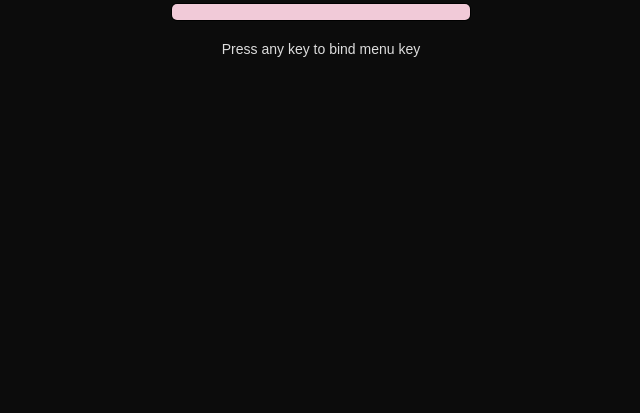
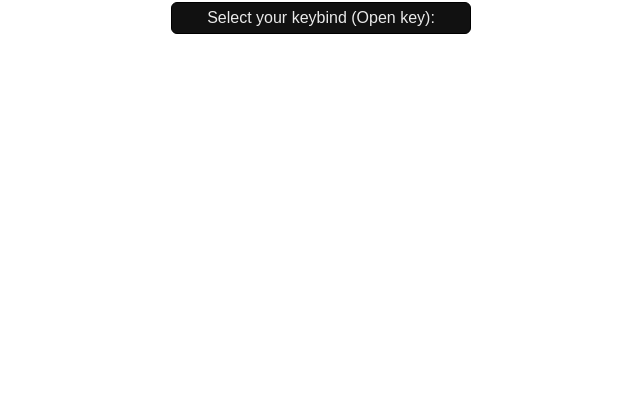
Before and after one commit to Penguin111102/penguin-ui, a plain HTML site: page index.html in a window 1280 px wide. Shown: the part 387-800 px from the top of the page, without its empty margins (319-959 px from the left). Drawn offline with Linux system fonts and the light colour scheme.

Commit message:
Update index.html

```diff
--- a/index.html
+++ b/index.html
@@ -12,11 +12,16 @@
   *{box-sizing:border-box}
   html,body{margin:0;height:100%;background:transparent;font-family:Arial,Helvetica,sans-serif;color:var(--txt)}
 
-  /* Loading */
-  .loading{position:fixed;inset:0;background:#0c0c0c;display:flex;flex-direction:column;justify-content:center;align-items:center;z-index:9999;transition:opacity .5s}
-  .bar{width:300px;height:18px;background:#222;border:1px solid #000;border-radius:6px;overflow:hidden;margin-top:10px}
-  .bar-fill{height:100%;width:0;background:var(--accent);transition:width .2s}
-  .press-key{margin-top:20px;font-size:14px;color:#ddd;text-align:center}
+  /* Loader */
+  .loader{position:fixed;top:40%;left:50%;transform:translateX(-50%);text-align:center;z-index:9999}
+  .line{width:300px;height:12px;background:#222;border:1px solid #000;border-radius:6px;margin:0 auto;overflow:hidden}
+  .line-fill{height:100%;width:0;background:var(--accent);transition:width .15s}
+  .percent{margin-top:6px;font-size:13px;color:#fff}
+  .status{margin-bottom:6px;font-size:13px;color:#aaa}
+
+  /* Keybind box */
+  .keybox{margin-top:15px;background:#111;border:1px solid #000;padding:6px 12px;border-radius:6px;display:none}
+  .keybox span{color:var(--accent);font-weight:700}
 
   /* Menu */
   .wrap{position:fixed;left:40px;top:50%;transform:translateY(-50%) scale(0.9);opacity:0;transition:all .3s ease}
@@ -30,14 +35,16 @@
   .row:last-child{border-bottom:none}
   .row:hover{background:var(--hover)}
   .row.active{background:var(--accent);color:#000;font-weight:700}
+  .bottombar{background:#111;border-top:1px solid #000;padding:4px 8px;font-size:11px;display:flex;justify-content:space-between;color:#aaa}
 </style>
 </head>
 <body>
-  <!-- Loading -->
-  <div class="loading" id="loading">
-    <div style="color:var(--accent);font-size:20px;font-weight:700">Penguin Project</div>
-    <div class="bar"><div class="bar-fill" id="barFill"></div></div>
-    <div class="press-key" id="pressKey">Loading...</div>
+  <!-- Loader -->
+  <div class="loader" id="loader">
+    <div class="status" id="status">Loading assets...</div>
+    <div class="line"><div class="line-fill" id="lineFill"></div></div>
+    <div class="percent" id="percent">0%</div>
+    <div class="keybox" id="keybox">Select your keybind (Open key): <span id="keyName"></span></div>
   </div>
 
   <!-- Menu -->
@@ -48,41 +55,53 @@
         <h1>Penguin Project</h1>
       </div>
       <div class="list" id="menuList"></div>
+      <div class="bottombar">
+        <span>credit: penguin</span>
+        <span>lala&lt;3</span>
+      </div>
     </div>
   </div>
 
 <script>
-  const mains=["Self","Weapon","Vehicle","World","Online","Misc","Settings"];
+  const mains=["Player","Server","Weapon","Combat","Vehicle","Visual","Miscellaneous","Settings","Search"];
   const subs={
-    "Self":["Health","Armor","NoClip","Godmode"],
+    "Player":["Health","Armor","NoClip","Godmode"],
+    "Server":["Restart","Info"],
     "Weapon":["Give All","Infinite Ammo","No Recoil"],
+    "Combat":["Aimbot","Triggerbot"],
     "Vehicle":["Spawn Car","Repair","Boost"],
-    "World":["Weather","Time","Gravity"],
-    "Online":["Player List","Teleport","Tase Player"],
-    "Misc":["ESP","Crosshair","Speed"],
-    "Settings":["Theme","Keybinds","Save Config"]
+    "Visual":["ESP","Crosshair","Radar"],
+    "Miscellaneous":["Configs","Fun Stuff"],
+    "Settings":["Theme","Keybinds","Save Config"],
+    "Search":[]
   };
 
   let current="main",sel=0;
   let boundKey=null,confirmCount=0,menuOpen=false;
 
   const el={
-    loading:document.getElementById("loading"),
-    bar:document.getElementById("barFill"),
-    pressKey:document.getElementById("pressKey"),
+    loader:document.getElementById("loader"),
+    fill:document.getElementById("lineFill"),
+    percent:document.getElementById("percent"),
+    status:document.getElementById("status"),
+    keybox:document.getElementById("keybox"),
+    keyName:document.getElementById("keyName"),
     wrap:document.getElementById("menuWrap"),
     list:document.getElementById("menuList")
   };
 
-  // Loading bar
-  let pct=0,int=setInterval(()=>{
-    pct+=5;if(pct>100)pct=100;
-    el.bar.style.width=pct+"%";
+  // Fake loader
+  let pct=0;
+  let int=setInterval(()=>{
+    pct+=2;if(pct>100)pct=100;
+    el.fill.style.width=pct+"%";
+    el.percent.textContent=pct+"%";
     if(pct===100){
       clearInterval(int);
-      el.pressKey.textContent="Press any key to bind menu key";
+      el.status.textContent="Press any key to bind menu key";
+      el.keybox.style.display="block";
     }
-  },100);
+  },80);
 
   document.addEventListener("keydown",(e)=>{
     if(pct<100) return;
@@ -91,7 +110,8 @@
     if(!boundKey){
       boundKey=e.code;
       confirmCount=0;
-      el.pressKey.textContent=`Press Enter twice to confirm`;
+      el.keyName.textContent=boundKey;
+      el.status.textContent="Press Enter twice to confirm";
       return;
     }
 
@@ -99,8 +119,7 @@
     if(boundKey && confirmCount<2 && e.code==="Enter"){
       confirmCount++;
       if(confirmCount>=2){
-        el.loading.style.opacity="0";
-        setTimeout(()=>el.loading.style.display="none",500);
+        el.loader.style.display="none";
         menuOpen=true;
         el.wrap.classList.add("show");
         render();
```
